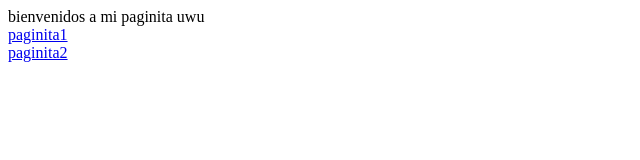
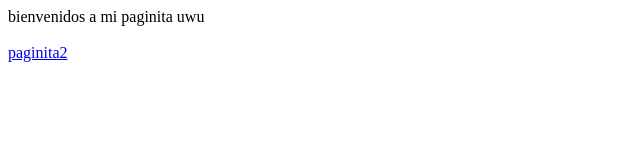
Before and after one commit to MangoSalazar/ExportMango, a plain HTML site: page Paginita/index.html in a window 1280 px wide. Shown: the full height of the page, 0-640 px from the left. Drawn offline with Linux system fonts and the light colour scheme.

Commit message:
merge ramilton y main

```diff
--- a/Paginita/index.html
+++ b/Paginita/index.html
@@ -8,7 +8,7 @@
 <body>
     bienvenidos a mi paginita uwu
     <br>
-    <a href="paginita1.html">paginita1</a>
+    <a href="paginita1.html"></a>
     <br>
     <a href="paginita2.html">paginita2</a>
 </body>
```
